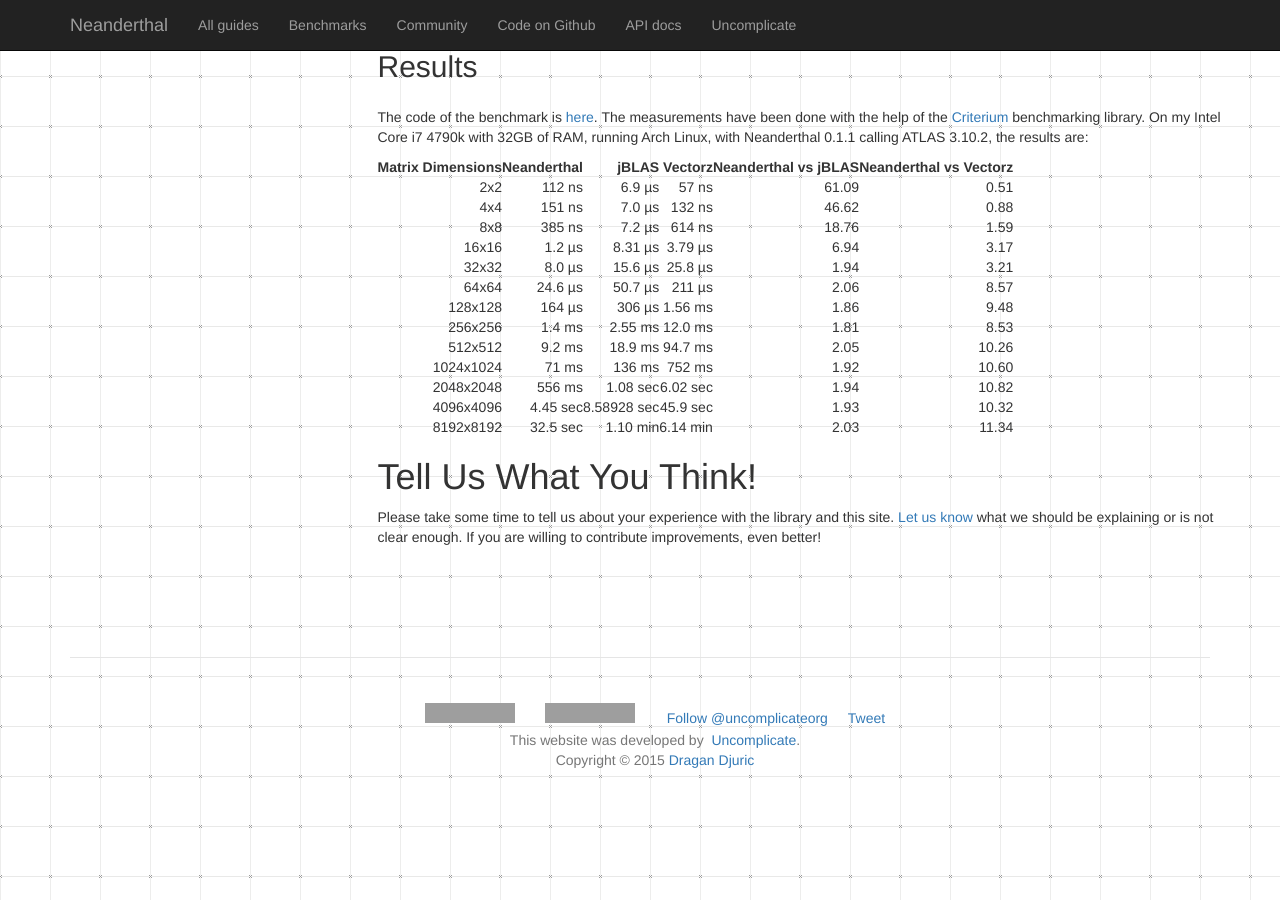
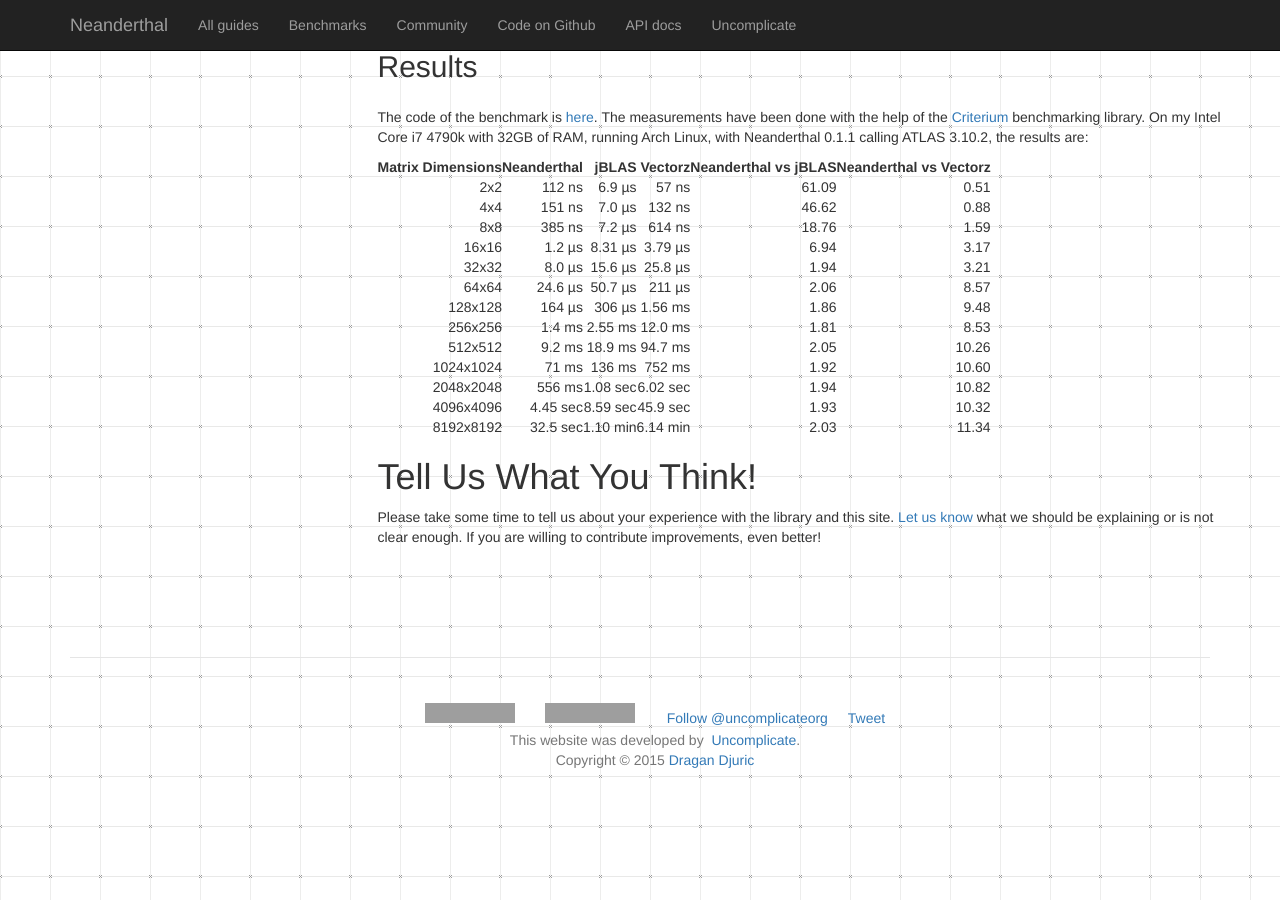
Before and after one commit to uncomplicate/neanderthal, a Jekyll site: the page built from articles/benchmarks.md, in a window 1280 px wide and 900 px high, scrolled down 774 px. Built offline with Jekyll 4.4.1, drawn with Linux system fonts in a browser that asks for light colours; nearby versions of some CDN libraries; some web fonts are replaced; Markdown is read by kramdown in place of the engine named in the settings; comment, search, counter and statistics services are not loaded; grey boxes are pictures that could not be loaded.

Commit message:
One number was not truncated in the previous merge.

```diff
--- a/articles/benchmarks.md
+++ b/articles/benchmarks.md
@@ -44,5 +44,5 @@
 | 512x512 | 9.2 ms | 18.9 ms | 94.7 ms | 2.05 | 10.26 |
 | 1024x1024 | 71 ms | 136 ms | 752 ms | 1.92 | 10.60 |
 | 2048x2048 | 556 ms | 1.08 sec | 6.02 sec | 1.94 | 10.82 |
-| 4096x4096 | 4.45 sec | 8.58928 sec | 45.9 sec | 1.93 | 10.32 |
+| 4096x4096 | 4.45 sec | 8.59 sec | 45.9 sec | 1.93 | 10.32 |
 | 8192x8192 | 32.5 sec | 1.10 min | 6.14 min | 2.03 | 11.34 |
```
